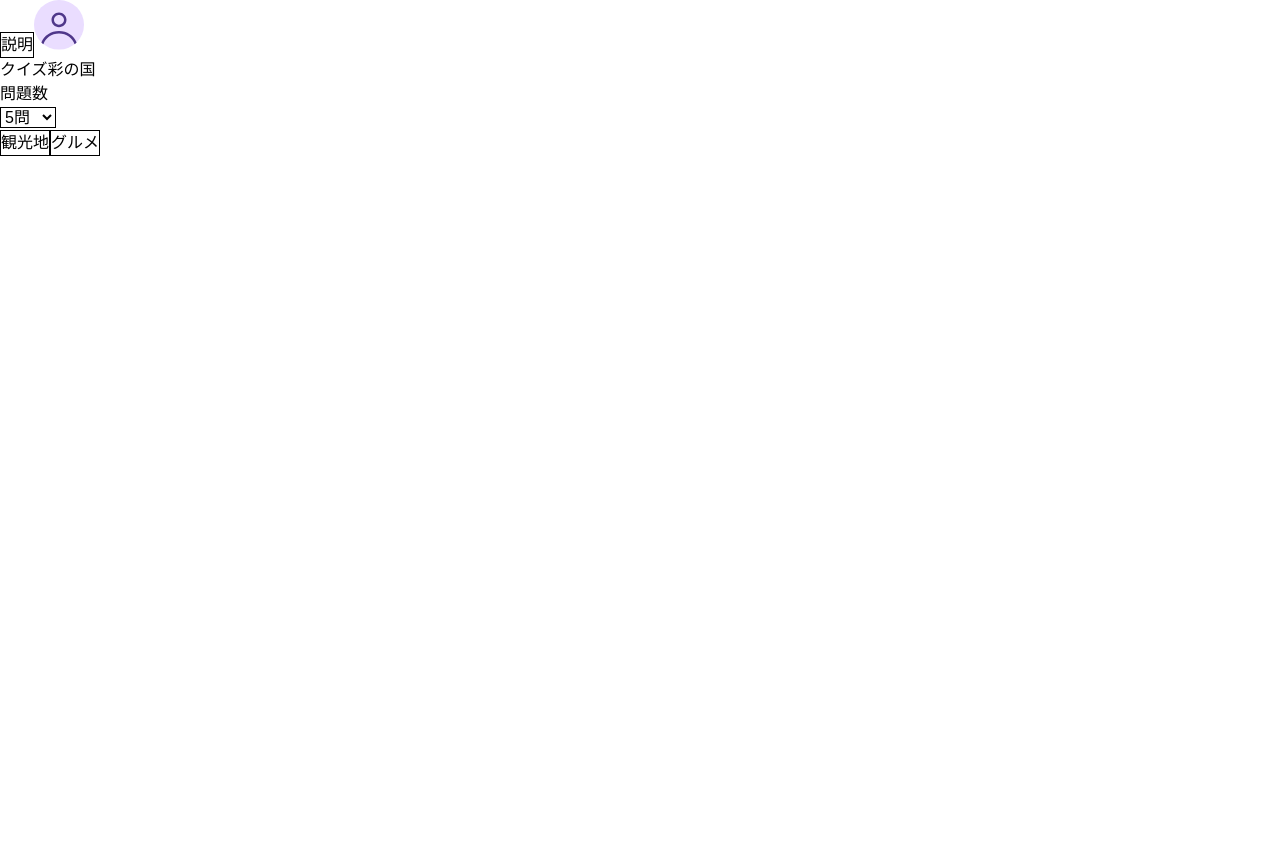
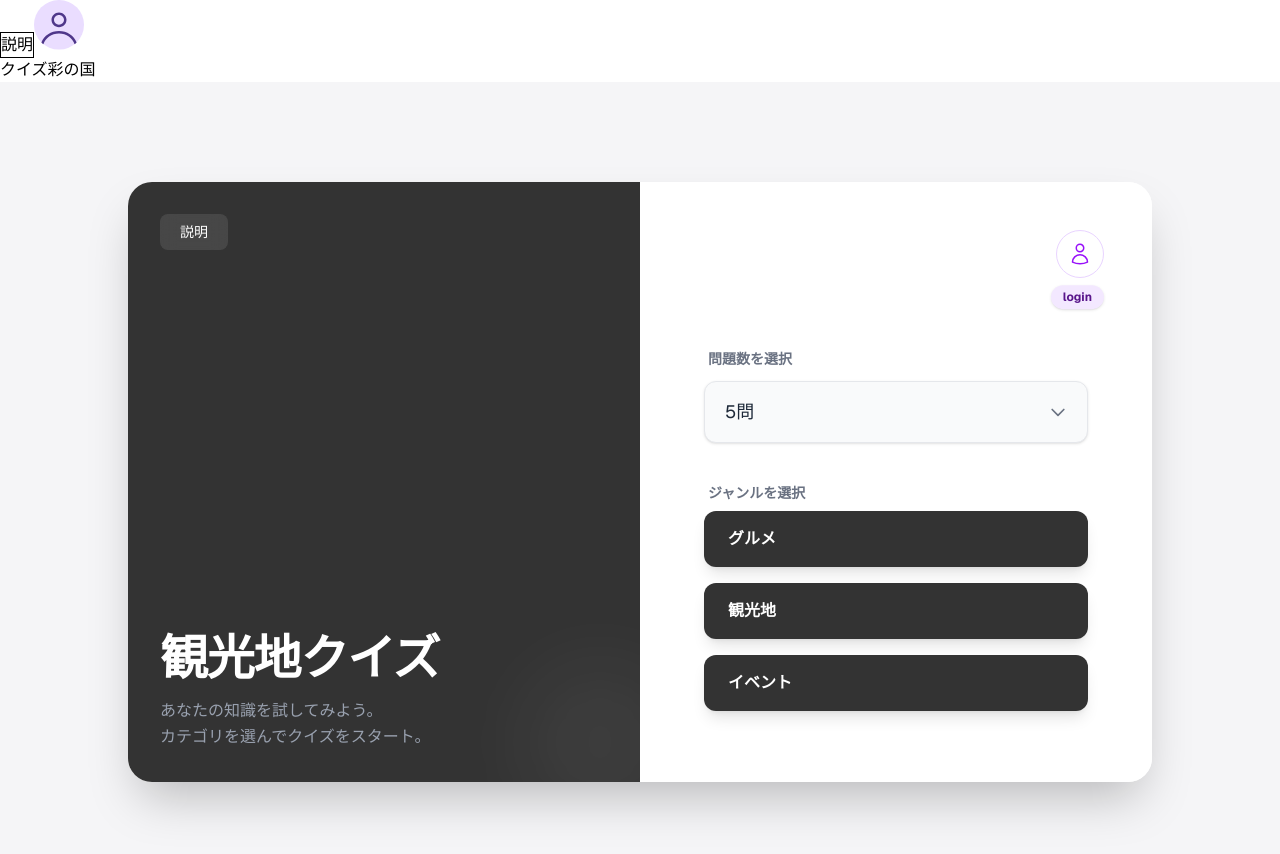
Before and after one commit to siw-nexus/quiz-sainokuni, a Next.js app in the folder frontend/: page / in a window 1280 px wide. Shown: the top 854 px of the page. Before the commit the page ends 800 px from the top, so only its background shows below. Built offline with nearby package versions, Linux system fonts and the light colour scheme.

Commit message:
cssを追加
コード追加：QuizSelect.tsx

```diff
--- a/frontend/components/home/QuizSelect.tsx
+++ b/frontend/components/home/QuizSelect.tsx
@@ -1,34 +1,88 @@
 'use client';
 
 import { useState } from 'react';
-import { useRouter } from 'next/navigation'
+import { useRouter } from 'next/navigation';
 
-
-// 問題数の配列
+// 問題数の選択肢
 const QUESTION_COUNTS = [5, 10, 15];
 
-// 問題の種類の配列
-const QUESTION_TYPES = {'tourist': '観光地', 'gourmet': 'グルメ'};
-
+// 問題の種類
+const QUESTION_TYPES = [
+  { key: 'gourmet', label: 'グルメ' },
+  { key: 'tourist', label: '観光地' },
+  { key: 'event', label: 'イベント' },
+];
 
 export default function QuizSelect() {
   const [count, setCount] = useState(5);
   const router = useRouter();
 
-  // クイズ画面に遷移する関数
   const handleClick = (key: string) => {
-    router.push(`/quiz?spot_type=${key}&limit=${count}`)
-  }
+    router.push(`/quiz?spot_type=${key}&limit=${count}`);
+  };
 
   return (
+    <div className="min-h-screen bg-[#F5F5F7] flex items-center justify-center p-4 font-sans">
+
+      {/* メインカードコンテナ
+        PC(md以上): max-w-5xl で幅広にし、flex-row で左右横並びにする
+        スマホ: 縦並び (flex-col)
+      */}
+      <div className="bg-white w-full max-w-md md:max-w-5xl rounded-3xl shadow-2xl overflow-hidden flex flex-col md:flex-row min-h-[600px]">
+
+        {/* --- 左側：ブランディングエリア (PCのみ表示される装飾エリア、スマホではヘッダー風になる) --- */}
+        <div className="bg-[#333333] text-white p-8 md:w-1/2 flex flex-col justify-between relative">
+          {/* 説明ボタン */}
           <div>
-      <div>
-        <p>問題数</p>
+            <button className="bg-white/10 hover:bg-white/20 text-white text-sm font-medium py-2 px-5 rounded-lg backdrop-blur-sm transition">
+              説明
+            </button>
+          </div>
+
+          <div className="mt-8 md:mt-0">
+            <h1 className="text-3xl md:text-5xl font-bold tracking-tight mb-4">
+              観光地クイズ
+            </h1>
+            <p className="text-gray-400 text-sm md:text-base leading-relaxed">
+              あなたの知識を試してみよう。<br className="hidden md:block"/>
+              カテゴリを選んでクイズをスタート。
+            </p>
+          </div>
+
+          {/* 装飾用サークル (背景デザイン) */}
+          <div className="absolute -bottom-10 -right-10 w-40 h-40 bg-white/5 rounded-full blur-2xl pointer-events-none"></div>
+        </div>
+
+        {/* --- 右側：操作エリア --- */}
+        <div className="flex-1 bg-white p-8 md:p-12 flex flex-col relative">
+
+          {/* ユーザーアイコン (PCでは右上に配置) */}
+          <div className="flex justify-end mb-8 md:mb-12">
+             <div className="relative group">
+              <button className="flex items-center justify-center w-12 h-12 rounded-full border border-purple-200 text-purple-600 hover:bg-purple-50 transition">
+                <svg xmlns="http://www.w3.org/2000/svg" fill="none" viewBox="0 0 24 24" strokeWidth={1.5} stroke="currentColor" className="w-6 h-6">
+                  <path strokeLinecap="round" strokeLinejoin="round" d="M15.75 6a3.75 3.75 0 11-7.5 0 3.75 3.75 0 017.5 0zM4.501 20.118a7.5 7.5 0 0114.998 0A17.933 17.933 0 0112 21.75c-2.676 0-5.216-.584-7.499-1.632z" />
+                </svg>
+              </button>
+              {/* login吹き出し */}
+              <div className="absolute top-14 right-0 bg-purple-100 text-purple-900 text-xs font-bold px-3 py-1 rounded-full shadow-sm animate-bounce whitespace-nowrap">
+                login
+              </div>
+            </div>
+          </div>
+
+          <div className="flex-1 flex flex-col justify-center max-w-sm mx-auto w-full">
+
+            {/* 問題数選択 */}
+            <div className="mb-10">
+              <label className="block text-gray-500 text-sm font-bold mb-3 pl-1">
+                問題数を選択
+              </label>
+              <div className="relative">
                 <select
-          name="num_of_question"
                   value={count}
                   onChange={(e) => setCount(Number(e.target.value))}
-          className="border"
+                  className="w-full appearance-none bg-gray-50 border border-gray-200 text-gray-800 text-lg py-4 px-5 rounded-xl shadow-sm focus:outline-none focus:ring-2 focus:ring-[#333] focus:border-transparent cursor-pointer transition"
                 >
                   {QUESTION_COUNTS.map((c) => (
                     <option key={c} value={c}>
@@ -36,17 +90,36 @@ export default function QuizSelect() {
                     </option>
                   ))}
                 </select>
+                <div className="pointer-events-none absolute inset-y-0 right-0 flex items-center px-5 text-gray-500">
+                  <svg className="w-5 h-5" fill="none" stroke="currentColor" viewBox="0 0 24 24">
+                    <path strokeLinecap="round" strokeLinejoin="round" strokeWidth="2" d="M19 9l-7 7-7-7" />
+                  </svg>
                 </div>
-      <div>
-        {Object.entries(QUESTION_TYPES).map(([key, label]) => (
+              </div>
+            </div>
+
+            {/* カテゴリボタン */}
+            <div className="space-y-4">
+              <p className="text-gray-500 text-sm font-bold pl-1 mb-2">ジャンルを選択</p>
+              {QUESTION_TYPES.map((type) => (
                 <button
-            key={key}
-            onClick={() => handleClick(key)}
-            className='border'
+                  key={type.key}
+                  onClick={() => handleClick(type.key)}
+                  className="w-full bg-[#333333] hover:bg-black text-white font-bold py-4 px-6 rounded-xl shadow-lg hover:shadow-xl transition-all duration-200 flex justify-between items-center group"
                 >
-            {label}
+                  <span>{type.label}</span>
+                  {/* ホバー時に動く矢印 */}
+                  <span className="opacity-0 group-hover:opacity-100 group-hover:translate-x-1 transition-all duration-200">
+                    <svg xmlns="http://www.w3.org/2000/svg" fill="none" viewBox="0 0 24 24" strokeWidth={2} stroke="currentColor" className="w-5 h-5">
+                      <path strokeLinecap="round" strokeLinejoin="round" d="M8.25 4.5l7.5 7.5-7.5 7.5" />
+                    </svg>
+                  </span>
                 </button>
               ))}
+            </div>
+
+          </div>
+        </div>
       </div>
     </div>
   );
```
Lines whose indentation alone changed are shown as unchanged.
